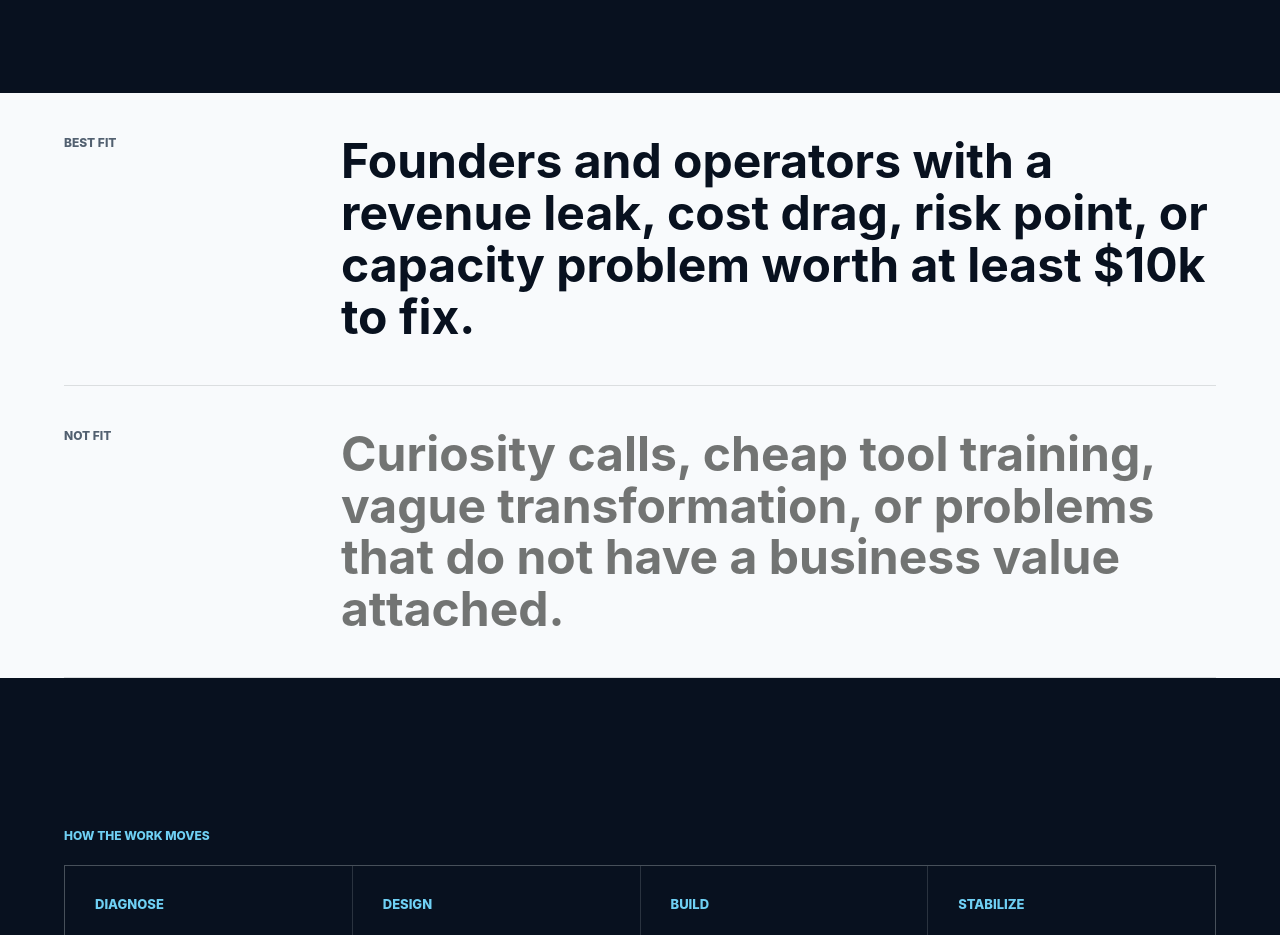
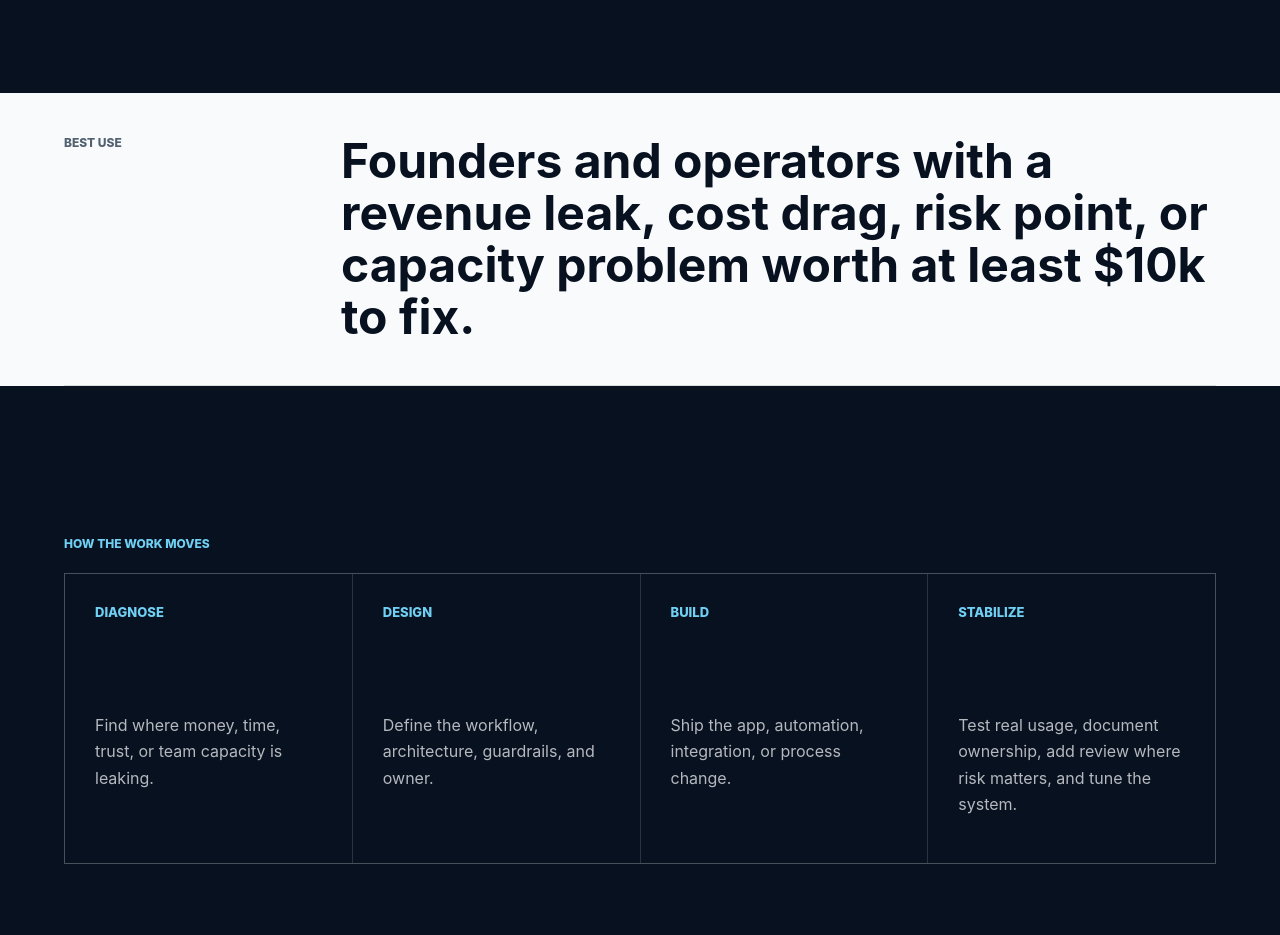
Before and after one commit to piu-base/realworksystems.com, a website: page index.html in a window 1280 px wide. Shown: the part 2420-3355 px from the top of the page. Drawn offline with Linux system fonts and the light colour scheme.

Commit message:
Remove negative fit copy

```diff
--- a/index.html
+++ b/index.html
@@ -129,12 +129,8 @@
 
       <section class="section fit-section">
         <div class="fit-line" data-reveal>
-          <span>Best fit</span>
+          <span>Best use</span>
           <strong>Founders and operators with a revenue leak, cost drag, risk point, or capacity problem worth at least $10k to fix.</strong>
-        </div>
-        <div class="fit-line muted" data-reveal>
-          <span>Not fit</span>
-          <strong>Curiosity calls, cheap tool training, vague transformation, or problems that do not have a business value attached.</strong>
         </div>
       </section>
 
--- a/styles.css
+++ b/styles.css
@@ -488,10 +488,6 @@ h1 span {
   max-width: 1080px;
   font-size: 3rem;
   line-height: 1.08;
-}
-
-.fit-line.muted strong {
-  color: rgba(17, 19, 15, 0.58);
 }
 
 .process {
```
